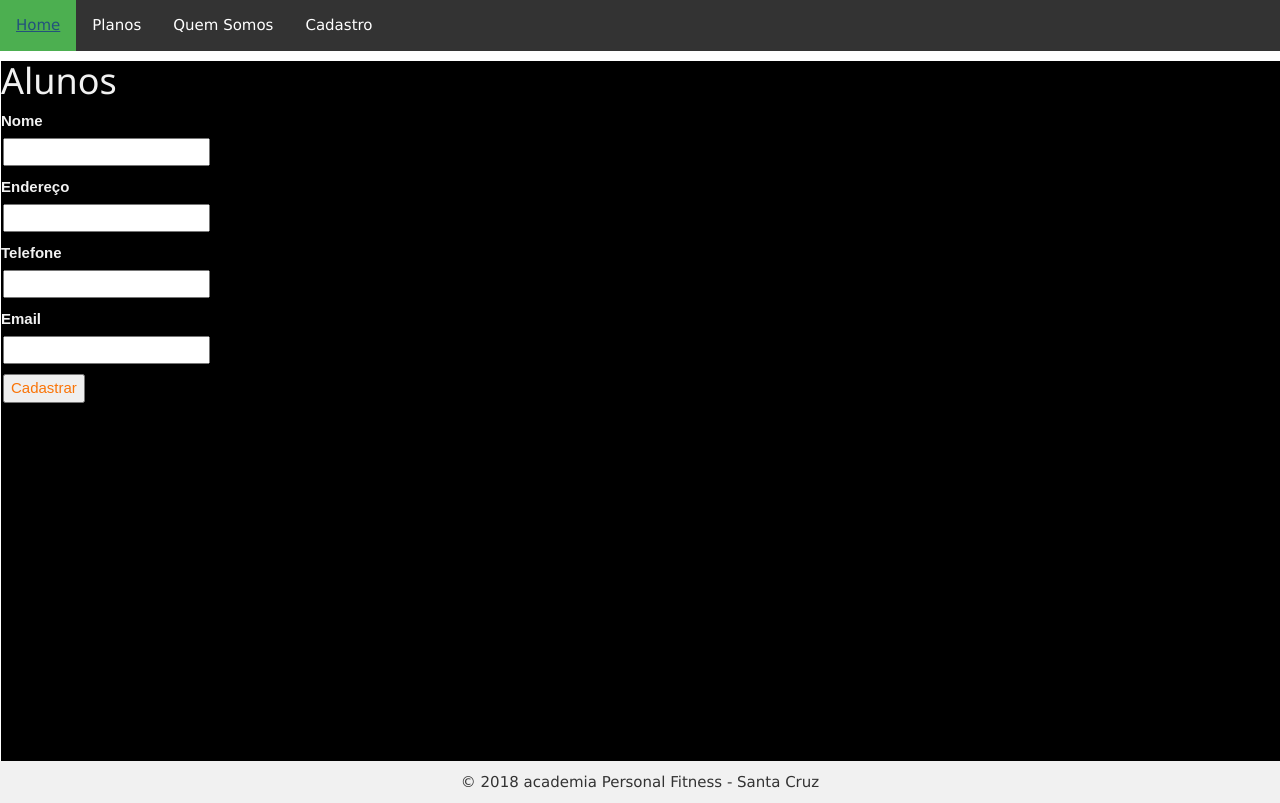
After one commit to paulophf1/Projeto-Integrador, a PHP site: page /cadastro.html in a window 1280 px wide. The commit adds this page. Run offline with PHP 8.4, Linux system fonts and the light colour scheme.

Commit message:
projeto integrador v1.1

```diff
--- /dev/null
+++ b/cadastro.html
@@ -0,0 +1,47 @@
+<!DOCTYPE html>
+<html lang="en">
+  <head>
+    <title>Cadastro</title>
+    <meta charset="utf-8">
+    <meta name="viewport" content="width=device-width, initial-scale=1">
+    <link rel="stylesheet" href="https://maxcdn.bootstrapcdn.com/bootstrap/3.3.7/css/bootstrap.min.css">
+    <script src="https://ajax.googleapis.com/ajax/libs/jquery/3.3.1/jquery.min.js"></script>
+    <script src="https://maxcdn.bootstrapcdn.com/bootstrap/3.3.7/js/bootstrap.min.js"></script>
+    <link rel="stylesheet" href="https://www.w3schools.com/w3css/4/w3.css">
+    <link rel="stylesheet" href="style.css">
+  </head>
+<body>
+<header>
+    <ul>
+        <li><a class="active" href="index.html">Home</a></li>
+        <li><a href="planos.html">Planos</a></li>
+        <li><a href="quemsomos.html">Quem Somos</a></li>
+        <li><a href="cadastro.html">Cadastro</a></li>
+    </ul>
+</header>
+
+ <div id="cad" class="secao">
+     <h1>Alunos</h1>
+        <form id="Alunos">
+          <label> Nome</label>
+         <p><input type="text" name="nome" id="nome"/></p>
+
+          <label> Endereço</label>
+          <p><input type="endereco" name="endereco" id="endereco"/></p>
+
+          <label> Telefone</label>
+          <p><input type="Telefone" name="telefone" id="telefone"/></p>
+
+          <label> Email</label>
+          <p><input type="email" name="email" id="email"/></p>
+
+          <button>Cadastrar</button>
+        </form>
+      </div>
+</body>
+<footer>
+    <div class="footer">
+        <span>&copy; 2018 academia Personal Fitness - Santa Cruz</span>
+    </div>
+</footer>
+</html>
--- a/index.html
+++ b/index.html
@@ -17,6 +17,7 @@
       <li><a class="active" href="index.html">Home</a></li>
       <li><a href="planos.html">Planos</a></li>
       <li><a href="quemsomos.html">Quem Somos</a></li>
+      <li><a href="cadastro.html">Cadastro</a></li>
     </ul>
     </header>
     <div class="secao">
--- a/style.css
+++ b/style.css
@@ -42,3 +42,15 @@ h2{
   font-family: 'Franklin Gothic Medium', 'Arial Narrow', Arial, sans-serif;
   color: #F1F1F1;
 }
+#cad{
+  font-family: Arial, Helvetica, sans-serif;
+  color: #F1F1F1;
+  margin-left: 1px;
+}
+input{
+  margin-left: 2px;
+}
+button{
+  margin-left: 2px;
+  color: rgb(250, 116, 7);
+}
```
Also changed, not shown: planos.html (+4 -9 lines), quemsomos.html (+4 -9 lines).
